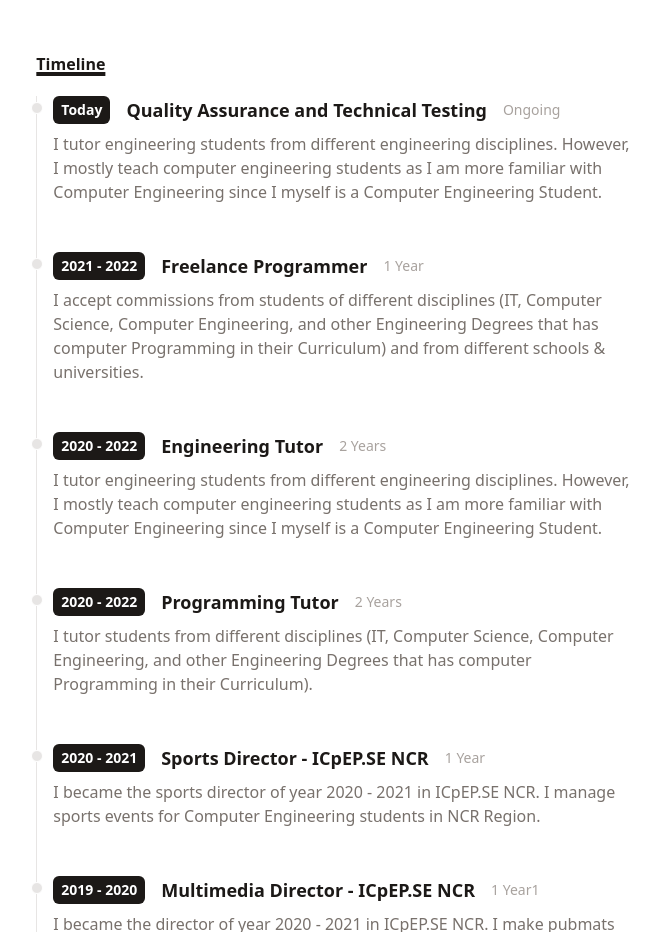
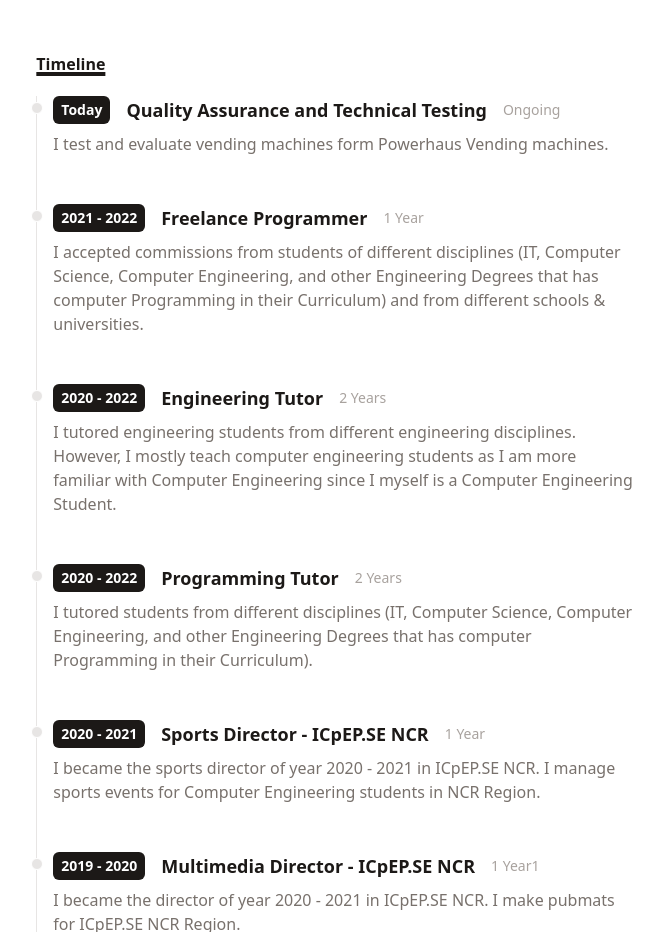
Before and after one commit to AlgoChad/Portfolio-Website, a React (Vite) app in the folder portfolio-profile/: page / in a window 1280 px wide. Shown: the part 780-1712 px from the top of the page, without its empty margins (305-968 px from the left). Built offline with nearby package versions, Linux system fonts and the light colour scheme.

Commit message:
data portfolio link update 1

```diff
--- a/portfolio-profile/src/data/timeline.js
+++ b/portfolio-profile/src/data/timeline.js
@@ -3,25 +3,25 @@ export default [
         year: 'Today',
         title: "Quality Assurance and Technical Testing",
         duration: 'Ongoing',
-        details: 'I tutor engineering students from different engineering disciplines. However, I mostly teach computer engineering students as I am more familiar with Computer Engineering since I myself is a Computer Engineering Student.'
+        details: 'I test and evaluate vending machines form Powerhaus Vending machines.'
     },
     {
         year: '2021 - 2022',
         title: "Freelance Programmer",
         duration: '1 Year',
-        details: 'I accept commissions from students of different disciplines (IT, Computer Science, Computer Engineering, and other Engineering Degrees that has computer Programming in their Curriculum) and from different schools & universities.',
+        details: 'I accepted commissions from students of different disciplines (IT, Computer Science, Computer Engineering, and other Engineering Degrees that has computer Programming in their Curriculum) and from different schools & universities.',
     },
     {
         year: '2020 - 2022',
         title: "Engineering Tutor",
         duration: '2 Years',
-        details: 'I tutor engineering students from different engineering disciplines. However, I mostly teach computer engineering students as I am more familiar with Computer Engineering since I myself is a Computer Engineering Student.'
+        details: 'I tutored engineering students from different engineering disciplines. However, I mostly teach computer engineering students as I am more familiar with Computer Engineering since I myself is a Computer Engineering Student.'
     },
     {
         year: '2020 - 2022',
         title: "Programming Tutor",
         duration: '2 Years',
-        details: 'I tutor students from different disciplines (IT, Computer Science, Computer Engineering, and other Engineering Degrees that has computer Programming in their Curriculum).',
+        details: 'I tutored students from different disciplines (IT, Computer Science, Computer Engineering, and other Engineering Degrees that has computer Programming in their Curriculum).',
     },
     {
         year: '2020 - 2021',
```
